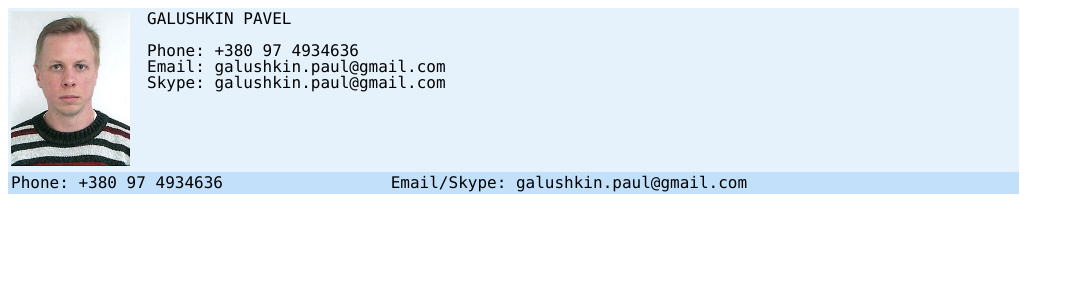
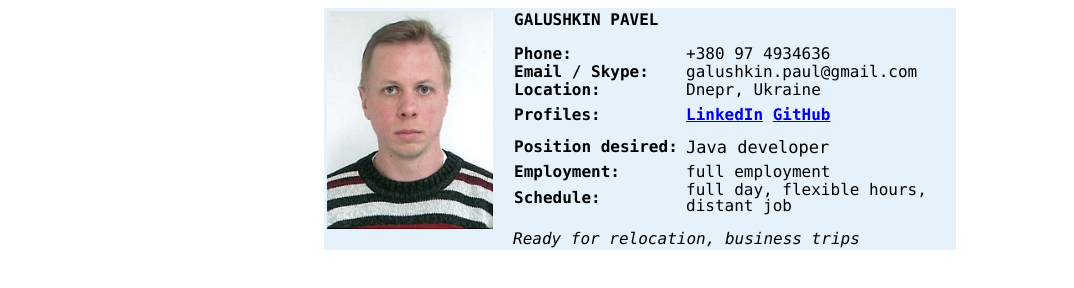
Before and after one commit to pro100boy/pro100boy.github.io, a plain HTML site: page index.html in a window 1280 px wide. Shown: the whole page, without its empty margins (0-1074 px from the left). Drawn offline with Linux system fonts and the light colour scheme.

Commit message:
initial commit

```diff
--- a/cv.css
+++ b/cv.css
@@ -2,6 +2,7 @@
 /* CSS Document */
 
 .capt {
+	vertical-align: top;
 	background-color: #E5F1FB;
 	border: none;
 	font: normal 16px/1 Consolas, "Andale Mono", "Lucida Console", "Lucida Sans Typewriter", Monaco, "Courier New", monospace;
@@ -11,3 +12,18 @@
 	border:none;
 	font:normal 16px/1 Consolas, "Andale Mono", "Lucida Console", "Lucida Sans Typewriter", Monaco, "Courier New", monospace;
 }
+
+.colWdth {
+	-webkit-column-width: 100px; /* Chrome, Safari, Opera */
+    -moz-column-width: 100px; /* Firefox */
+    column-width: 100px;
+}
+
+.developer{
+	line-height: 1;
+	font-weight: normal;
+	font-variant: normal;
+	font-style: normal;
+	font-size: 17px;
+	font-family: Consolas, "Andale Mono", "Lucida Console", "Lucida Sans Typewriter", Monaco, "Courier New", monospace;
+	}
--- a/index.html
+++ b/index.html
@@ -7,26 +7,47 @@
 </head>
 
 <body>
-<table width="80%" border="0" cellspacing="0" cellpadding="3">
+<table width="50%" border="0" align="center" cellpadding="3" cellspacing="0">
   <tbody>
     <tr class="capt">
-        <td width="130"><img src="foto_1.jpg" width="119" height="155" alt="photo"/></td>
-        <td align="left" valign="top">
-            <div>GALUSHKIN PAVEL</div>
-            <br/>
-            <div>Phone: +380 97 4934636<br/>
-                Email: galushkin.paul@gmail.com<br/>
-                Skype: galushkin.paul@gmail.com
-            </div>
+      <td width="180"><img src="foto_1.jpg" width="166" height="218" alt="photo"/></td>
+      <td><table width="100%" border="0" cellspacing="0" cellpadding="1">
+          <tr valign="top">
+            <td><strong>GALUSHKIN PAVEL</strong><p></p></td>
+          </tr>
+          <tr>
+            <td width="170"><strong>Phone:</strong></td>
+            <td>+380 97 4934636</td>
+          </tr>
+          <tr>
+            <td><strong>Email / Skype:</strong></td>
+            <td>galushkin.paul@gmail.com</td>
+          </tr>
+          <tr>
+            <td><strong>Location:</strong></td>
+            <td>Dnepr, Ukraine</td>
+          </tr>
+          <tr>
+            <td height="30"><strong>Profiles:</strong></td>
+            <td height="30"><strong><a href="https://www.linkedin.com/in/pavel-galushkin-251aa1122/" title="LinkedIn profile" target="_blank">LinkedIn</a>
+                <a href="https://github.com/pro100boy" title="GitHub repository" target="_blank">GitHub</a></strong>
             </td>
           </tr>
-    </tbody>
+
+          <tr>
+            <td height="30"><strong>Position desired:</strong></td>
+            <td height="30" class="developer">Java developer</td>
+          </tr>
+          <tr>
+            <td><strong>Employment:</strong></td>
+            <td>full employment</td>
+          </tr>
+          <tr>
+            <td><strong>Schedule:</strong></td>
+            <td>full day, flexible hours, distant job</td>
+          </tr>
           </table>
-<table width="80%" border="0" cellspacing="0" cellpadding="3">
-    <tbody>
-    <tr class="bg">
-        <td>Phone: +380 97 4934636</td>
-        <td>Email/Skype: galushkin.paul@gmail.com</td>
+		  <br/><em>Ready for relocation, business trips</em>
     </tr>
   </tbody>
 </table>
```
Lines whose indentation alone changed are shown as unchanged.
